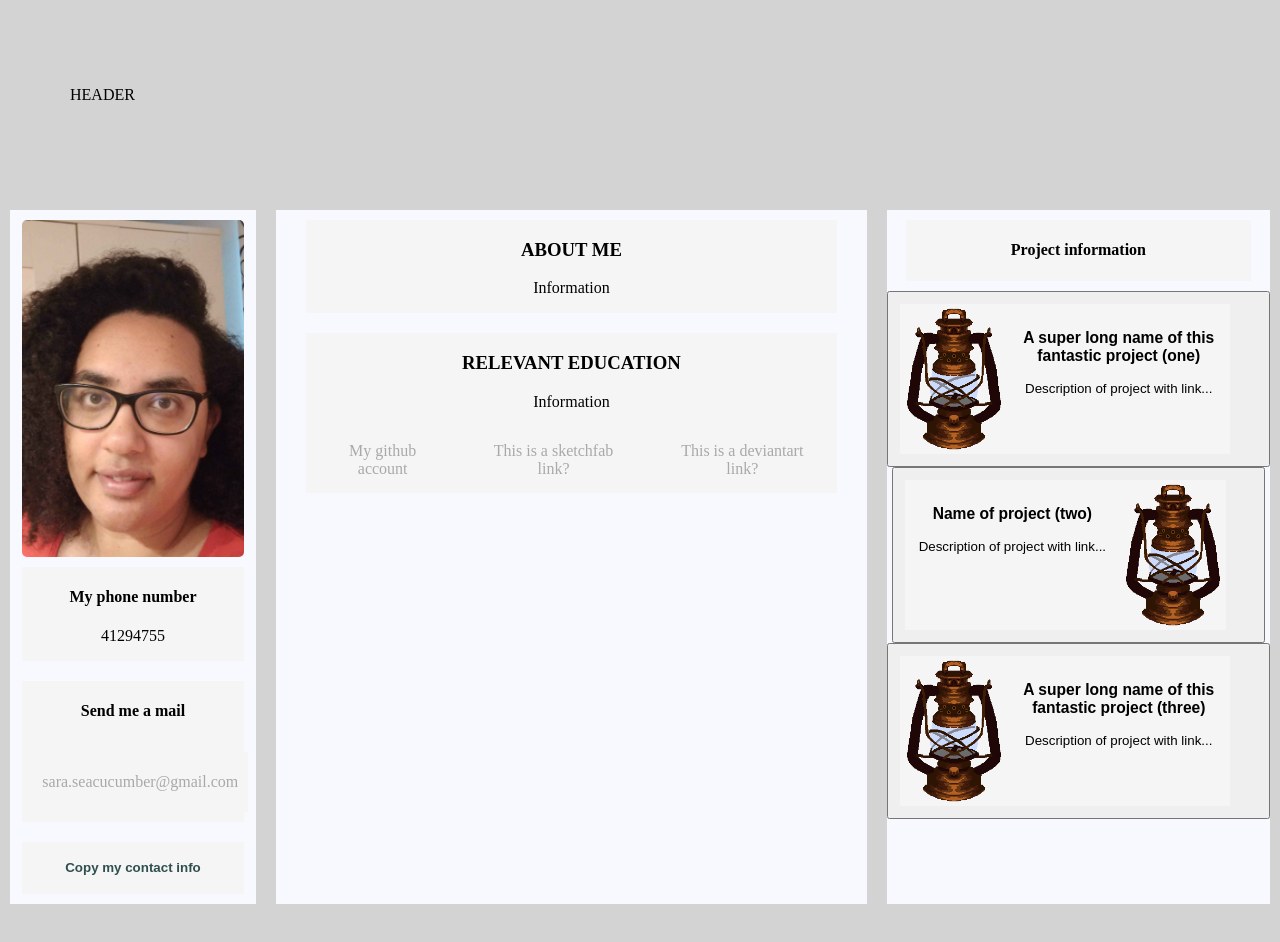
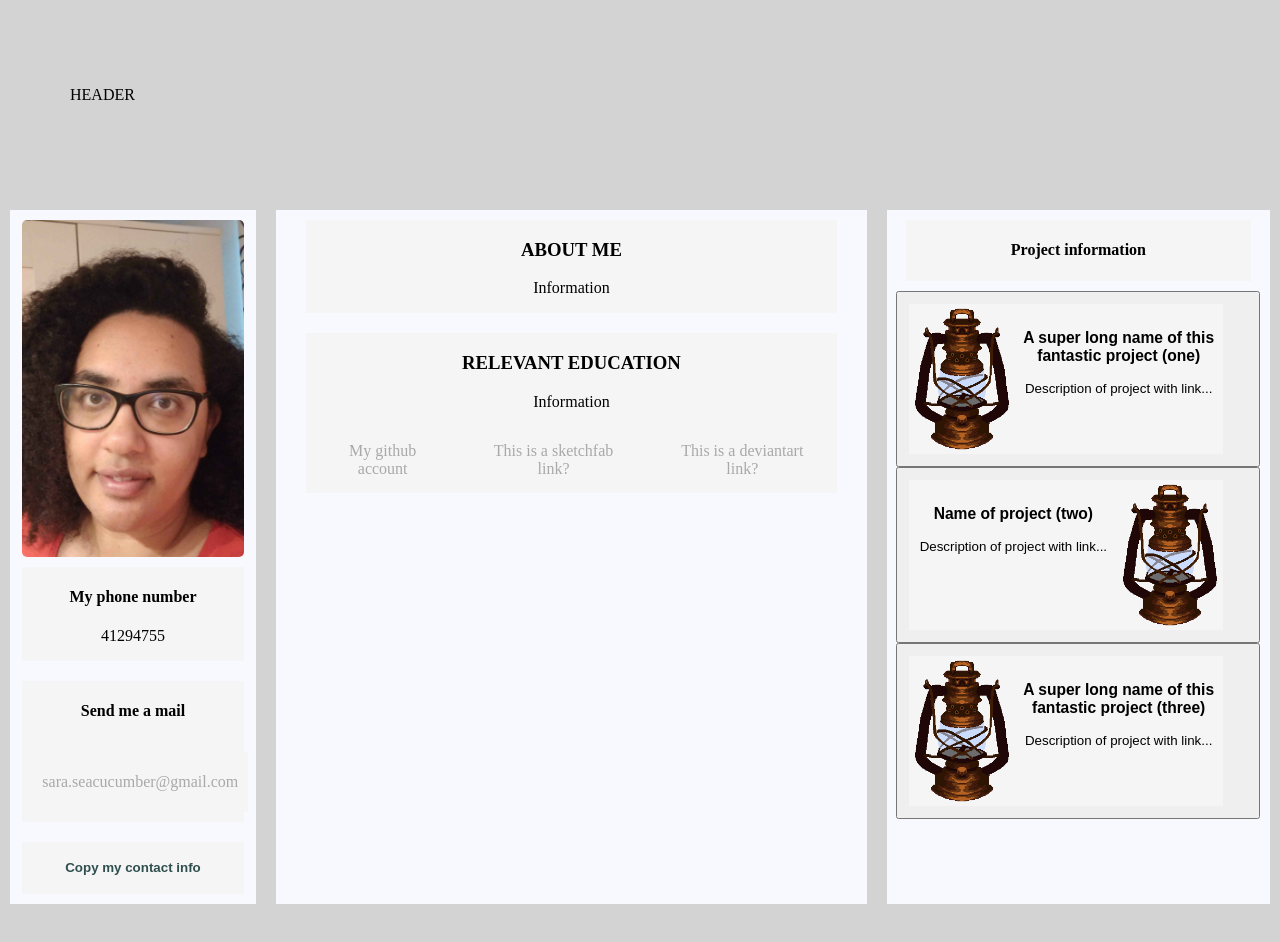
Before and after one commit to SaraYohannes/SaraYohannes.github.io, a plain HTML site: page index.html in a window 1280 px wide. Drawn offline with Linux system fonts and the light colour scheme.

Commit message:
added projectf_button styling to project buttons

```diff
--- a/frontstylesheet.css
+++ b/frontstylesheet.css
@@ -185,7 +185,8 @@ a:hover {
 }
 /*style project links/buttons*/
 #projectf_button {
-
+    width: 95%;
+    height: auto;
 }
 
 /*
--- a/index.html
+++ b/index.html
@@ -78,7 +78,7 @@
                 <div class="text_boxes">
                     <h4>Project information</h4>
                 </div>
-                <button>
+                <button id="projectf_button">
                     <div class="text_boxes">
                         <div class="column">
                             <img src="Item_light_parafinlampe_UNUSED_v0.png" class="project_illustration" />
@@ -89,7 +89,7 @@
                         </div>
                     </div>
                 </button>
-                <button>
+                <button id="projectf_button">
                     <div class="text_boxes">
                         <div class="column">
                             <div class="text_boxes">
@@ -100,7 +100,7 @@
                         </div>
                     </div>
                 </button>
-                <button>
+                <button id="projectf_button">
                     <div class="text_boxes">
                         <div class="column">
                             <img src="Item_light_parafinlampe_UNUSED_v0.png" class="project_illustration" />
```
